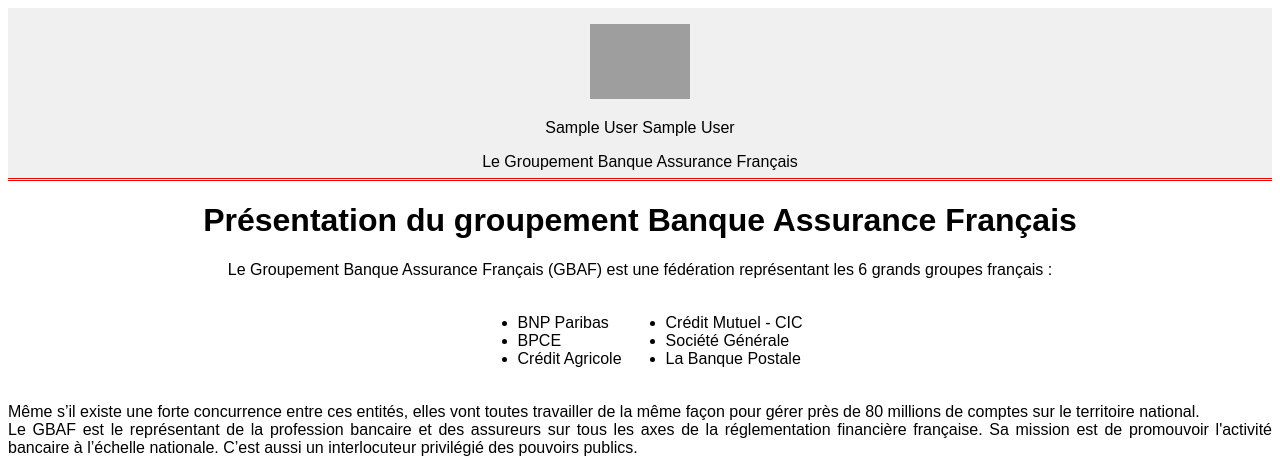
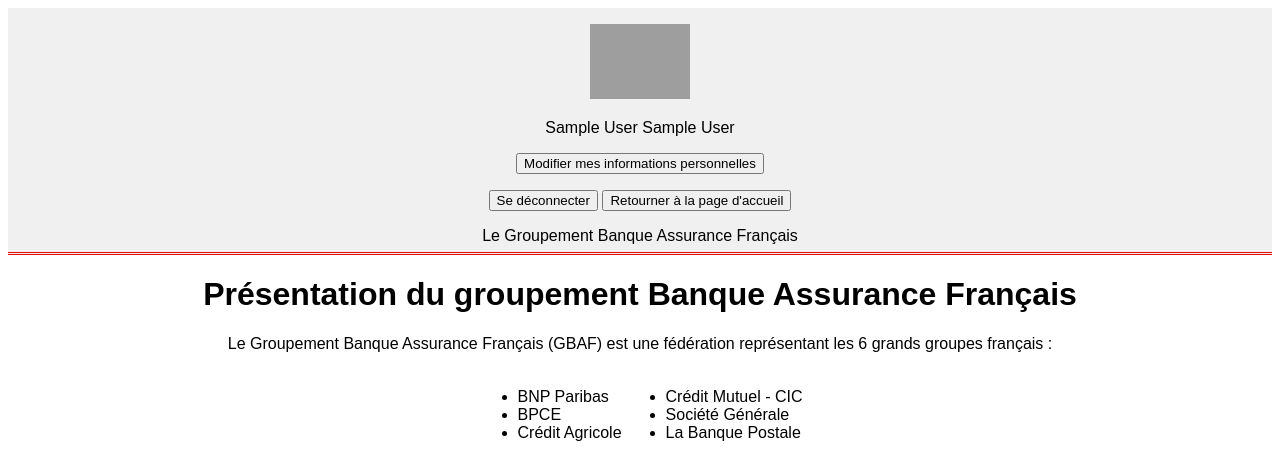
Before and after one commit to MarieAnneKling/Projet3_PPFS, a PHP site: page /pages/presentation_acteurs.php in a window 1280 px wide. Shown: the top 460 px of the page. Run offline with PHP 8.4, Linux system fonts and the light colour scheme; the visitor is signed in with stand-in values (Sample User, id 1); data that the repository does not hold is empty; some libraries are stand-ins or nearby versions; grey boxes are pictures that could not be loaded.

Commit message:
code commenté

```diff
--- a/communs/header.php
+++ b/communs/header.php
@@ -7,15 +7,19 @@
 		{
 			echo $_SESSION['forname'] . ' ' . $_SESSION['name'];
 		?>
+		<!-- en cas de session connectée, des boutons dans l'entête permettent de modifier les informations personnelles, de se déconnecter et de retourner à la page d'accueil-->
 	</p>
-	<p><a href="..\pages\profil_index.php" input type="submit" class="paramètres" value="Modifier mes informations personnelles"></a></p>
-	<p><a href="..\communs\deconnexion.php" input type="submit" class="deconnexion" value="Se déconnecter"></a></p>
+		<p><a href="..\pages\profil_index.php"><input type="submit" class="paramètres" value="Modifier mes informations personnelles"></a></p>
+		<p><a href="..\communs\deconnexion.php"><input type="submit" class="deconnexion" value="Se déconnecter"></a>
+		<a href="..\pages\presentation_acteurs.php"><input type="submit" class="page_presentation" value="Retourner à la page d'accueil"></a></p>
 		<div class ="titre_gbaf">Le Groupement Banque Assurance Français</div>
   		<?php
 		}
 			else
+
 		{
 		?>
+		<!-- si la session n'est pas connectée, seuls le logo et le titre du GBAF figurent en en-tête-->
 		<div class ="titre_gbaf">Le Groupement Banque Assurance Français</div>
 		<?php
 		}
--- a/pages/page_acteur.php
+++ b/pages/page_acteur.php
@@ -94,7 +94,7 @@ session_start();
         </section>
 
         <!--Appel du fichier contenant le pied de page-->
-        <?php include("..\communs\Footer.php");?>
+        <?php include("..\communs\footer.php");?>
 
     </body>
 </html>
```
Also changed, not shown: Index.php (+11 -21 lines). Lines whose indentation alone changed are shown as unchanged.
